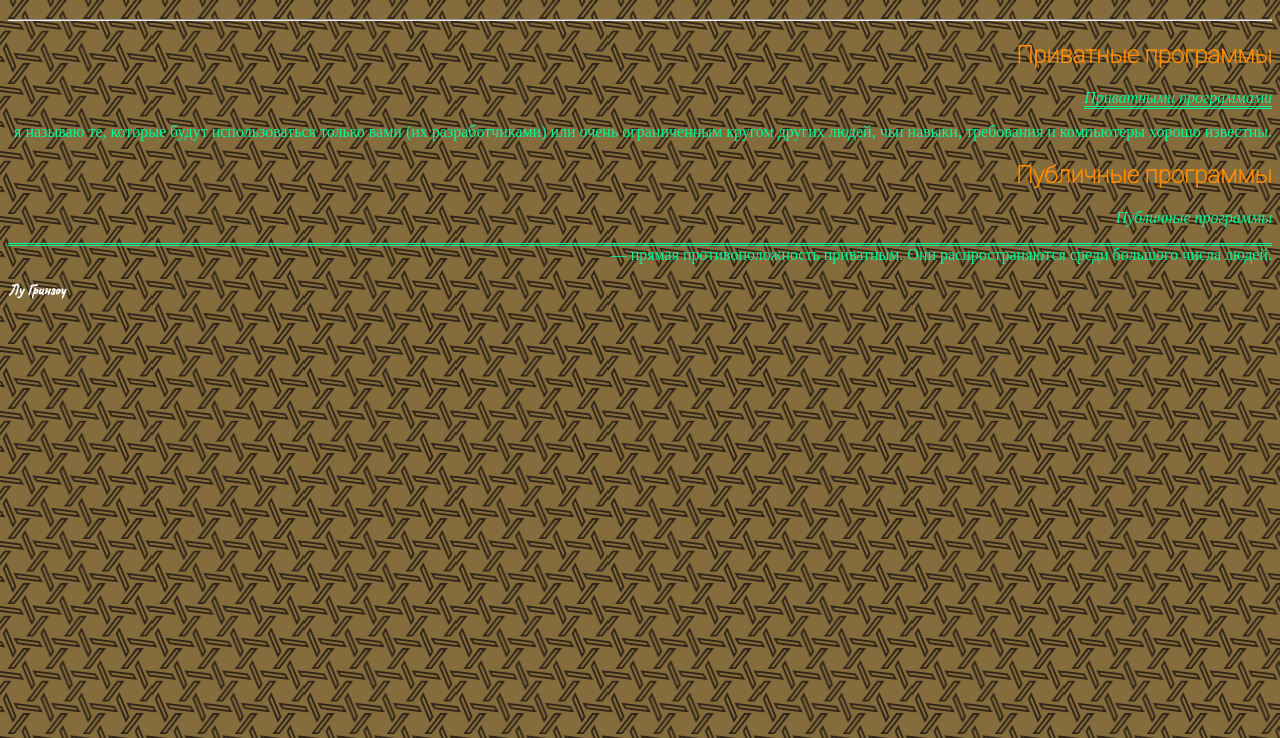
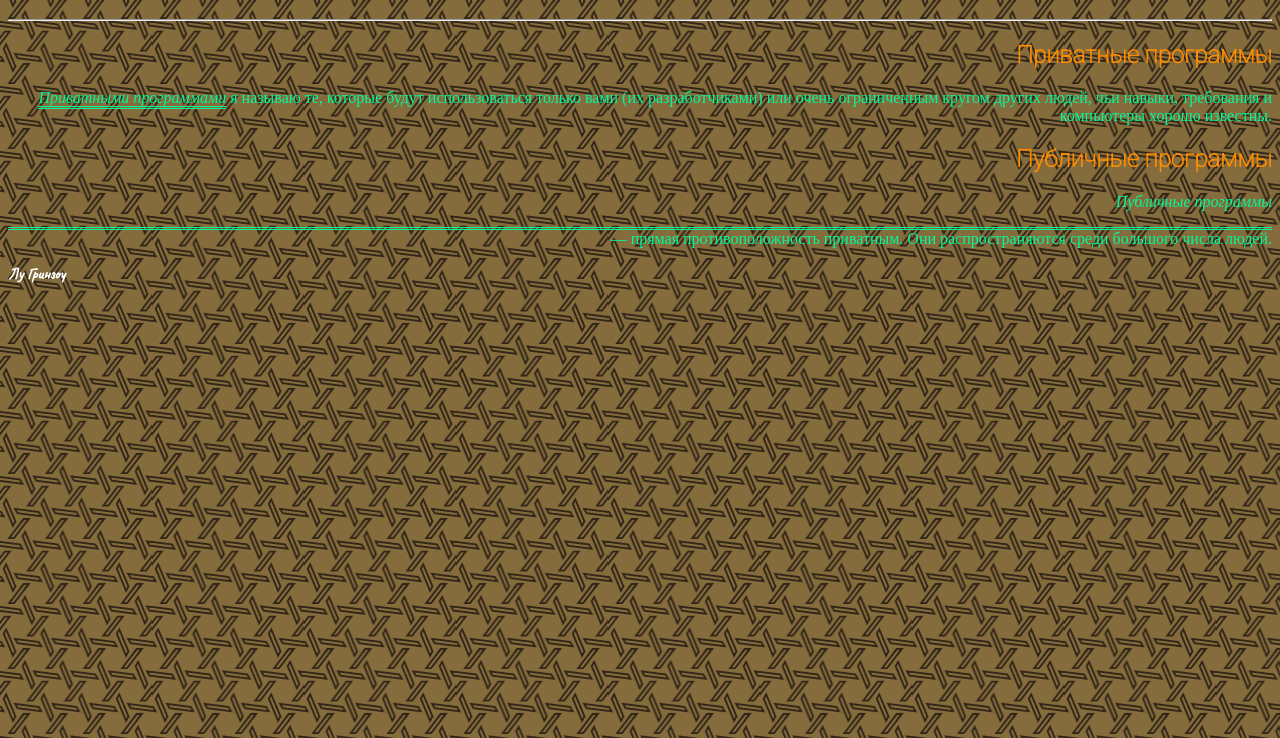
Before and after one commit to KasimaNE/KasimaNE.github.io, a plain HTML site: page laba3/laba3_4/index.html in a window 1280 px wide. Shown: the part 62-800 px from the top of the page. Drawn offline with Linux system fonts and the light colour scheme.

Commit message:
Update index.html

```diff
--- a/laba3/laba3_4/index.html
+++ b/laba3/laba3_4/index.html
@@ -12,7 +12,7 @@
 <hr>
 <div id="web"><h2>Приватные программы</h2></div>
 
-  <div id="static"><em><span id="gen">Приватными программами</span></em><p> я называю те, которые будут использоваться только вами (их разработчиками) или очень ограниченным кругом других людей, чьи навыки, требования и компьютеры хорошо известны.</p></div>
+  <div id="static"><p><em><span id="gen">Приватными программами</span></em> я называю те, которые будут использоваться только вами (их разработчиками) или очень ограниченным кругом других людей, чьи навыки, требования и компьютеры хорошо известны.</p></div>
 <div id="web"><h2>Публичные программы</h2></div>
 
   <div id="static"><div id="gen"><p><em>Публичные программы</em></div> — прямая противоположность приватным. Они распространяются среди большого числа людей.</p></div>
```
